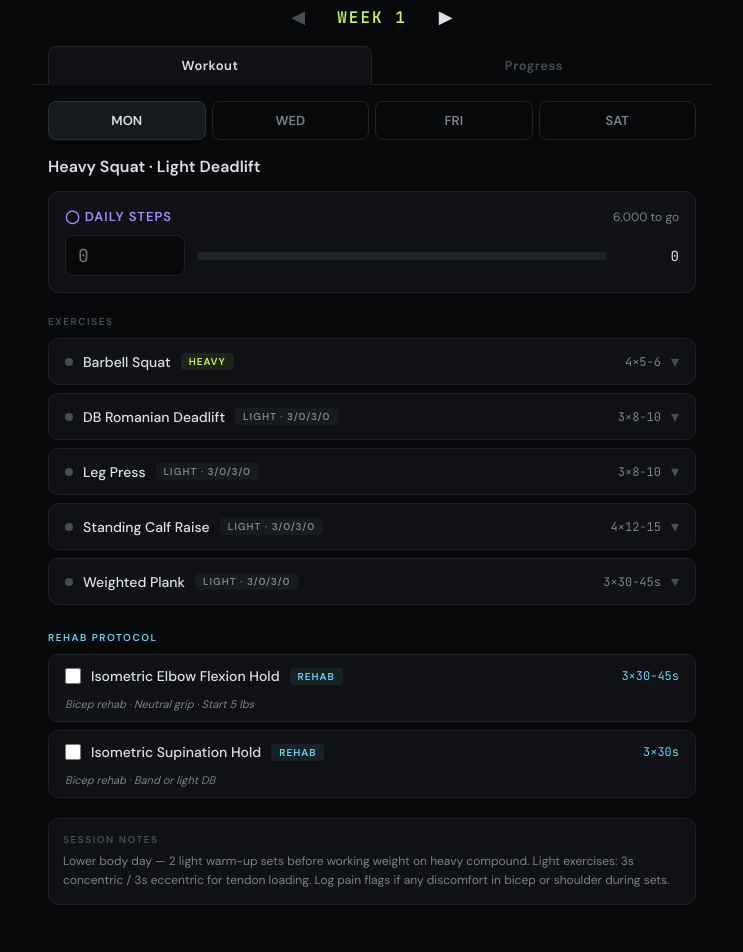
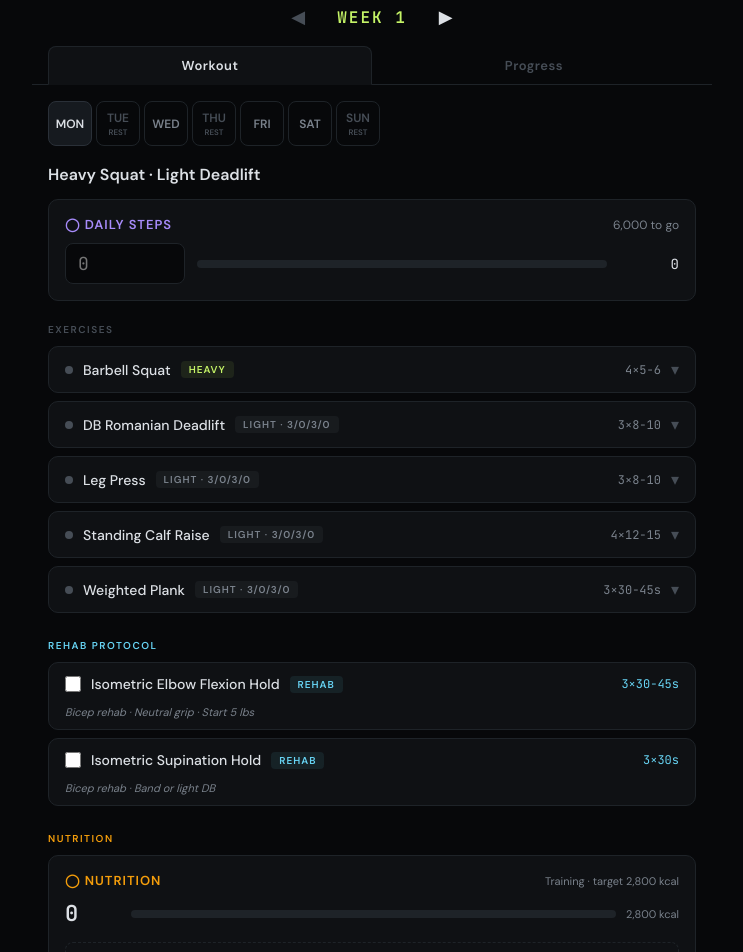
Before and after one commit to adventurousAardvark/iron-log, a React (Vite) app: page / in a window 1280 px wide. Shown: the part 80-1032 px from the top of the page, without its empty margins (268-1011 px from the left). Built offline with nearby package versions, Linux system fonts and the light colour scheme.

Commit message:
Add all 7 days, macro/nutrition logger with auto calorie calc

```diff
--- a/src/App.jsx
+++ b/src/App.jsx
@@ -64,6 +64,15 @@ const PROGRAM = {
 };
 
 const DAY_KEYS = ["mon", "wed", "fri", "sat"];
+const ALL_DAYS = [
+  { key: "mon", label: "MON", rest: false },
+  { key: "tue", label: "TUE", rest: true },
+  { key: "wed", label: "WED", rest: false },
+  { key: "thu", label: "THU", rest: true },
+  { key: "fri", label: "FRI", rest: false },
+  { key: "sat", label: "SAT", rest: false },
+  { key: "sun", label: "SUN", rest: true },
+];
 const CHART_LIFTS = [
   { id: "squat_h", label: "Squat", color: "#67d4f4" },
   { id: "deadlift_h", label: "Deadlift", color: "#f59e0b" },
@@ -101,7 +110,11 @@ function exportData(d) {
 }
 
 function emptyState() {
-  return { sessions: {}, steps: {}, rehabDone: {}, weekNum: 1 };
+  return { sessions: {}, steps: {}, meals: {}, rehabDone: {}, weekNum: 1 };
+}
+
+function calcKcal(m) {
+  return Math.round((m.protein || 0) * 4 + (m.carbs || 0) * 4 + (m.fat || 0) * 9);
 }
 
 function sessionKey(dayKey, week) { return `${dayKey}_w${week}`; }
@@ -274,6 +287,113 @@ function StepTracker({ steps, onUpdate }) {
   );
 }
 
+function MacroSection({ meals, onUpdate, isTrainingDay }) {
+  const goal = isTrainingDay ? 2800 : 2000;
+
+  const totals = meals.reduce((acc, m) => ({
+    protein: acc.protein + (m.protein || 0),
+    carbs: acc.carbs + (m.carbs || 0),
+    fiber: acc.fiber + (m.fiber || 0),
+    fat: acc.fat + (m.fat || 0),
+    satFat: acc.satFat + (m.satFat || 0),
+    kcal: acc.kcal + calcKcal(m),
+  }), { protein: 0, carbs: 0, fiber: 0, fat: 0, satFat: 0, kcal: 0 });
+
+  const pct = Math.min((totals.kcal / goal) * 100, 100);
+  const over = totals.kcal > goal;
+
+  const addMeal = () => onUpdate([...meals, { id: Date.now(), name: "", protein: 0, carbs: 0, fiber: 0, fat: 0, satFat: 0 }]);
+  const updateMeal = (id, field, val) => onUpdate(meals.map(m => m.id === id ? { ...m, [field]: val } : m));
+  const removeMeal = (id) => onUpdate(meals.filter(m => m.id !== id));
+
+  const inp = {
+    background: C.bg, border: `1px solid ${C.border}`, color: C.text, borderRadius: 6,
+    padding: "5px 4px", fontSize: 12, fontFamily: "'JetBrains Mono',monospace",
+    width: "100%", outline: "none", textAlign: "center",
+  };
+
+  const macroFields = [
+    { key: "protein", label: "PRO", color: C.accent },
+    { key: "carbs", label: "CARB", color: C.warn },
+    { key: "fiber", label: "FIBER", color: C.success },
+    { key: "fat", label: "FAT", color: C.rehab },
+    { key: "satFat", label: "SFAT", color: C.muted },
+  ];
+
+  return (
+    <div style={{ background: C.surface, border: `1px solid ${C.border}`, borderRadius: 10, padding: 16, marginBottom: 16 }}>
+      {/* Header + calorie bar */}
+      <div style={{ display: "flex", justifyContent: "space-between", alignItems: "center", marginBottom: 10 }}>
+        <span style={{ color: C.warn, fontSize: 13, fontWeight: 600, letterSpacing: 1, textTransform: "uppercase" }}>◯ NUTRITION</span>
+        <span style={{ color: C.muted, fontSize: 11 }}>{isTrainingDay ? "Training" : "Rest"} · target {goal.toLocaleString()} kcal</span>
+      </div>
+      <div style={{ display: "flex", alignItems: "center", gap: 10, marginBottom: 14 }}>
+        <span style={{ color: over ? C.danger : C.text, fontSize: 22, fontWeight: 700, fontFamily: "'JetBrains Mono',monospace", minWidth: 56 }}>
+          {totals.kcal.toLocaleString()}
+        </span>
+        <div style={{ flex: 1 }}>
+          <div style={{ height: 8, background: C.border, borderRadius: 4, overflow: "hidden" }}>
+            <div style={{ width: `${pct}%`, height: "100%", borderRadius: 4, transition: "width .3s",
+              background: over ? C.danger : pct > 85 ? C.warn : C.success }} />
+          </div>
+        </div>
+        <span style={{ color: C.muted, fontSize: 11 }}>{goal.toLocaleString()} kcal</span>
+      </div>
+
+      {/* Macro totals row */}
+      {meals.length > 0 && (
+        <div style={{ display: "flex", gap: 8, marginBottom: 12, flexWrap: "wrap" }}>
+          {macroFields.map(f => (
+            <div key={f.key} style={{ textAlign: "center", minWidth: 44 }}>
+              <div style={{ color: f.color, fontSize: 10, fontWeight: 600, letterSpacing: 0.5 }}>{f.label}</div>
+              <div style={{ color: C.text, fontSize: 13, fontFamily: "'JetBrains Mono',monospace" }}>{totals[f.key]}g</div>
+            </div>
+          ))}
+        </div>
+      )}
+
+      {/* Column headers */}
+      {meals.length > 0 && (
+        <div style={{ display: "grid", gridTemplateColumns: "1fr 52px 52px 52px 52px 52px 44px 24px", gap: 4,
+          color: C.dim, fontSize: 9, fontWeight: 600, letterSpacing: 0.8, textTransform: "uppercase",
+          padding: "0 0 4px", marginBottom: 2 }}>
+          <span>MEAL</span>
+          {macroFields.map(f => <span key={f.key} style={{ textAlign: "center", color: f.color }}>{f.label}</span>)}
+          <span style={{ textAlign: "center" }}>KCAL</span>
+          <span></span>
+        </div>
+      )}
+
+      {/* Meal rows */}
+      {meals.map(m => (
+        <div key={m.id} style={{ display: "grid", gridTemplateColumns: "1fr 52px 52px 52px 52px 52px 44px 24px", gap: 4, marginBottom: 5, alignItems: "center" }}>
+          <input placeholder="meal / food" value={m.name} style={{ ...inp, textAlign: "left", padding: "5px 8px", fontSize: 12 }}
+            onChange={e => updateMeal(m.id, "name", e.target.value)} />
+          {macroFields.map(f => (
+            <input key={f.key} type="number" placeholder="0" value={m[f.key] || ""} style={inp}
+              onChange={e => updateMeal(m.id, f.key, Number(e.target.value) || 0)} />
+          ))}
+          <span style={{ color: C.muted, fontSize: 11, fontFamily: "'JetBrains Mono',monospace", textAlign: "center" }}>
+            {calcKcal(m)}
+          </span>
+          <button onClick={() => removeMeal(m.id)} style={{
+            background: "none", border: "none", color: C.dim, fontSize: 14, cursor: "pointer",
+            padding: 0, lineHeight: 1, fontFamily: "inherit",
+          }}>✕</button>
+        </div>
+      ))}
+
+      {/* Add row button */}
+      <button onClick={addMeal} style={{
+        marginTop: meals.length > 0 ? 8 : 0,
+        background: "transparent", border: `1px dashed ${C.border}`, color: C.muted,
+        borderRadius: 8, padding: "7px 0", width: "100%", cursor: "pointer",
+        fontSize: 13, fontFamily: "inherit", letterSpacing: 0.5,
+      }}>+ add meal</button>
+    </div>
+  );
+}
+
 function ProgressChart({ data }) {
   if (!data || data.length < 1) return (
     <div style={{ color: C.dim, fontSize: 13, textAlign: "center", padding: 40 }}>
@@ -354,6 +474,15 @@ export default function App() {
 
   const updateSteps = useCallback((dayKey, val) => {
     persist({ ...data, steps: { ...data.steps, [`steps_${dayKey}_w${week}`]: val } });
+  }, [data, week, persist]);
+
+  const getMeals = useCallback((dayKey) => {
+    if (!data) return [];
+    return (data.meals || {})[`meals_${dayKey}_w${week}`] || [];
+  }, [data, week]);
+
+  const updateMeals = useCallback((dayKey, meals) => {
+    persist({ ...data, meals: { ...(data.meals || {}), [`meals_${dayKey}_w${week}`]: meals } });
   }, [data, week, persist]);
 
   const getRehabDone = useCallback((dayKey, rehabId) => {
@@ -442,8 +571,10 @@ export default function App() {
     );
   }
 
-  const day = PROGRAM[activeDay];
-  const session = getSession(activeDay);
+  const activeDayMeta = ALL_DAYS.find(d => d.key === activeDay);
+  const isRestDay = activeDayMeta?.rest ?? false;
+  const day = isRestDay ? null : PROGRAM[activeDay];
+  const session = isRestDay ? null : getSession(activeDay);
   const pain = painCount();
 
   return (
@@ -508,28 +639,38 @@ export default function App() {
       {view === "workout" && (
         <div style={{ padding: 16 }}>
           {/* DAY TABS */}
-          <div style={{ display: "flex", gap: 6, marginBottom: 16 }}>
-            {DAY_KEYS.map(dk => {
-              const d = PROGRAM[dk];
+          <div style={{ display: "flex", gap: 4, marginBottom: 16, overflowX: "auto", paddingBottom: 2 }}>
+            {ALL_DAYS.map(({ key: dk, label, rest }) => {
               const sk = sessionKey(dk, week);
-              const hasLogs = data.sessions[sk] && Object.values(data.sessions[sk]).some(
+              const hasLogs = !rest && data.sessions[sk] && Object.values(data.sessions[sk]).some(
                 sets => Array.isArray(sets) && sets.some(s => s.reps > 0));
+              const hasSteps = (data.steps[`steps_${dk}_w${week}`] || 0) > 0;
               const isActive = dk === activeDay;
               return (
                 <button key={dk} onClick={() => setActiveDay(dk)} style={{
-                  flex: 1, padding: "10px 4px", borderRadius: 8, cursor: "pointer", fontFamily: "inherit",
+                  flex: "0 0 auto", minWidth: 44, padding: "8px 4px", borderRadius: 8, cursor: "pointer", fontFamily: "inherit",
                   background: isActive ? C.surface2 : "transparent",
                   border: `1px solid ${isActive ? C.borderHi : C.border}`,
-                  color: isActive ? C.text : C.muted, fontSize: 13, fontWeight: 600, position: "relative",
+                  color: isActive ? C.text : rest ? C.dim : C.muted,
+                  fontSize: 12, fontWeight: 600, position: "relative",
                 }}>
-                  {d.label}
-                  {hasLogs && <span style={{ position: "absolute", top: 4, right: 6, width: 6, height: 6,
-                    borderRadius: "50%", background: C.success }} />}
+                  {label}
+                  {rest && <div style={{ fontSize: 8, color: C.dim, marginTop: 1 }}>REST</div>}
+                  {(hasLogs || hasSteps) && <span style={{ position: "absolute", top: 4, right: 5, width: 5, height: 5,
+                    borderRadius: "50%", background: hasLogs ? C.success : C.steps }} />}
                 </button>
               );
             })}
           </div>
 
+          {isRestDay ? (
+            <>
+              <h2 style={{ fontSize: 16, fontWeight: 600, margin: "0 0 14px", color: C.muted }}>Rest Day — {activeDayMeta.label}</h2>
+              <StepTracker steps={getSteps(activeDay)} onUpdate={v => updateSteps(activeDay, v)} />
+              <MacroSection meals={getMeals(activeDay)} onUpdate={v => updateMeals(activeDay, v)} isTrainingDay={false} />
+            </>
+          ) : (
+            <>
               <h2 style={{ fontSize: 16, fontWeight: 600, margin: "0 0 14px", color: C.text }}>{day.title}</h2>
 
               <StepTracker steps={getSteps(activeDay)} onUpdate={v => updateSteps(activeDay, v)} />
@@ -552,7 +693,12 @@ export default function App() {
                   onRehabToggle={() => toggleRehab(activeDay, ex.id)} />
               ))}
 
-          <div style={{ marginTop: 20, padding: 14, background: C.surface, border: `1px solid ${C.border}`, borderRadius: 10 }}>
+              <div style={{ marginTop: 20, marginBottom: 8 }}>
+                <span style={{ color: C.warn, fontSize: 10, fontWeight: 600, letterSpacing: 1.5 }}>NUTRITION</span>
+              </div>
+              <MacroSection meals={getMeals(activeDay)} onUpdate={v => updateMeals(activeDay, v)} isTrainingDay={true} />
+
+              <div style={{ marginTop: 8, padding: 14, background: C.surface, border: `1px solid ${C.border}`, borderRadius: 10 }}>
                 <div style={{ color: C.dim, fontSize: 10, fontWeight: 600, letterSpacing: 1.5, marginBottom: 6 }}>SESSION NOTES</div>
                 <div style={{ color: C.muted, fontSize: 12, lineHeight: 1.6 }}>
                   {(activeDay === "mon" || activeDay === "fri")
@@ -562,6 +708,8 @@ export default function App() {
                   {" "}Log pain flags if any discomfort in bicep or shoulder during sets.
                 </div>
               </div>
+            </>
+          )}
         </div>
       )}
 
@@ -578,32 +726,35 @@ export default function App() {
           {/* SESSION HISTORY */}
           <h3 style={{ fontSize: 14, fontWeight: 600, margin: "24px 0 12px" }}>Session History</h3>
           {Array.from({ length: Math.min(week, 16) }, (_, i) => week - i).map(w => {
-            const weekSessions = DAY_KEYS.map(dk => {
+            const weekDays = ALL_DAYS.map(({ key: dk, label, rest }) => {
               const sk = sessionKey(dk, w);
-              return { day: PROGRAM[dk].label, session: data.sessions[sk] };
+              const steps = (data.steps[`steps_${dk}_w${w}`] || 0);
+              return { label, rest, session: rest ? null : data.sessions[sk], steps };
             });
-            const hasAny = weekSessions.some(ws => ws.session && Object.values(ws.session).some(
-              sets => Array.isArray(sets) && sets.some(s => s.reps > 0)));
+            const hasAny = weekDays.some(wd => (!wd.rest && wd.session && Object.values(wd.session).some(
+              sets => Array.isArray(sets) && sets.some(s => s.reps > 0))) || wd.steps > 0);
             if (!hasAny && w !== week) return null;
             return (
               <div key={w} style={{ background: C.surface, border: `1px solid ${C.border}`, borderRadius: 10, padding: 14, marginBottom: 8 }}>
                 <div style={{ color: C.accent, fontSize: 12, fontWeight: 600, fontFamily: "'JetBrains Mono',monospace", marginBottom: 10 }}>
                   WEEK {w} {w === week && <span style={{ color: C.muted, fontWeight: 400 }}>← current</span>}
                 </div>
-                <div style={{ display: "grid", gridTemplateColumns: "repeat(4, 1fr)", gap: 10 }}>
-                  {weekSessions.map(ws => {
-                    const completed = ws.session && Object.values(ws.session).some(
+                <div style={{ display: "grid", gridTemplateColumns: "repeat(7, 1fr)", gap: 6 }}>
+                  {weekDays.map(wd => {
+                    const completed = !wd.rest && wd.session && Object.values(wd.session).some(
                       sets => Array.isArray(sets) && sets.some(s => s.reps > 0));
+                    const stepsLogged = wd.steps >= STEP_GOAL;
+                    const color = completed ? C.success : stepsLogged ? C.steps : C.dim;
                     return (
-                      <div key={ws.day} style={{ textAlign: "center" }}>
-                        <div style={{ color: C.dim, fontSize: 10, fontWeight: 600, marginBottom: 4 }}>{ws.day}</div>
+                      <div key={wd.label} style={{ textAlign: "center" }}>
+                        <div style={{ color: C.dim, fontSize: 9, fontWeight: 600, marginBottom: 4 }}>{wd.label}</div>
                         <div style={{
-                          width: 32, height: 32, borderRadius: "50%", margin: "0 auto",
-                          background: completed ? C.success + "22" : C.border,
-                          border: `2px solid ${completed ? C.success : C.dim}`,
+                          width: 28, height: 28, borderRadius: "50%", margin: "0 auto",
+                          background: (completed || stepsLogged) ? color + "22" : C.border,
+                          border: `2px solid ${color}`,
                           display: "flex", alignItems: "center", justifyContent: "center",
-                          color: completed ? C.success : C.dim, fontSize: 13,
-                        }}>{completed ? "✓" : "–"}</div>
+                          color, fontSize: 11,
+                        }}>{completed ? "✓" : stepsLogged ? "◯" : "–"}</div>
                       </div>
                     );
                   })}
```
Also changed, not shown: 1 other file (tests, documents, lock files or other folders). Lines whose indentation alone changed are shown as unchanged.
